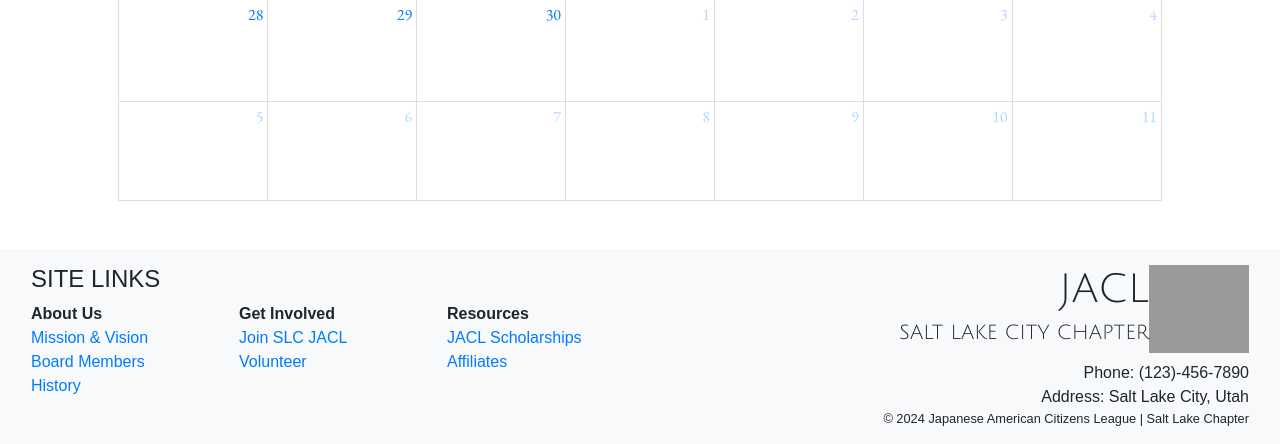
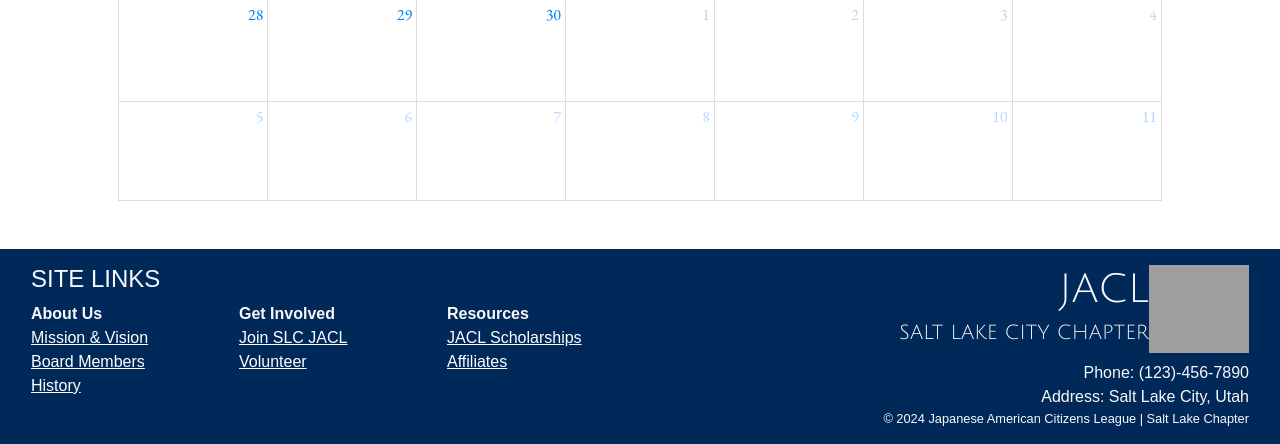
Before and after one commit to cmpt375-2024spring/client-project-jacl, a Django app: page /events/ in a window 1280 px wide. Shown: the part 709-1153 px from the top of the page. Run offline with Django 5.2, Linux system fonts and the light colour scheme; data that the repository does not hold is empty; some libraries are stand-ins or nearby versions; some web fonts are replaced; grey boxes are pictures that could not be loaded.

Commit message:
change text color with better contrast

```diff
--- a/app/static/styles/style.css
+++ b/app/static/styles/style.css
@@ -1,6 +1,12 @@
 main{
     min-height: 90vh;
 }
+
+.bg-darkblue {
+    background-color: #002859!important;
+
+}
+
 .font-family-julius-sans{
     font-family: "Julius Sans One", sans-serif;
     font-weight: 400;
--- a/app/templates/app/footer.html
+++ b/app/templates/app/footer.html
@@ -1,5 +1,5 @@
 {% load static %}
-<footer class="bg-light container-fluid d-flex flex-row p-3 font-family-ysabeau-sc">
+<footer class="bg-darkblue container-fluid d-flex flex-row p-3 font-family-ysabeau-sc text-light">
     <div class="d-flex flex-row col-md-8">
         <div class="d-flex flex-column w-100">
             <h4>SITE LINKS</h4>
@@ -10,7 +10,7 @@
                             <ul class="list-unstyled">
                                 <li><strong>{{ title }}</strong></li>
                                 {% for subpage, link in subpages.items %}
-                                    <li><a class="text-primary" href="/{{ link }}">{{ subpage }}</a></li>
+                                    <li><u><a class="text-white" href="/{{ link }}">{{ subpage }}</a></u></li>
                                 {% endfor %}
                             </ul>
                         </div>
@@ -27,7 +27,7 @@
                 <h1 class="display-5">JACL</h1>
                 <h5>SALT LAKE CITY CHAPTER</h5>
             </span>
-            <img src="{% static "images/logo/national_logo.svg" %}" style="mix-blend-mode:multiply;" width="100">
+            <img src="{% static "images/logo/national_logo.svg" %}" style="mix-blend-mode:lighten;" width="100">
         </div>
         <div class="mt-2 ml-3 text-right">
             Phone: (123)-456-7890 <br>
```
